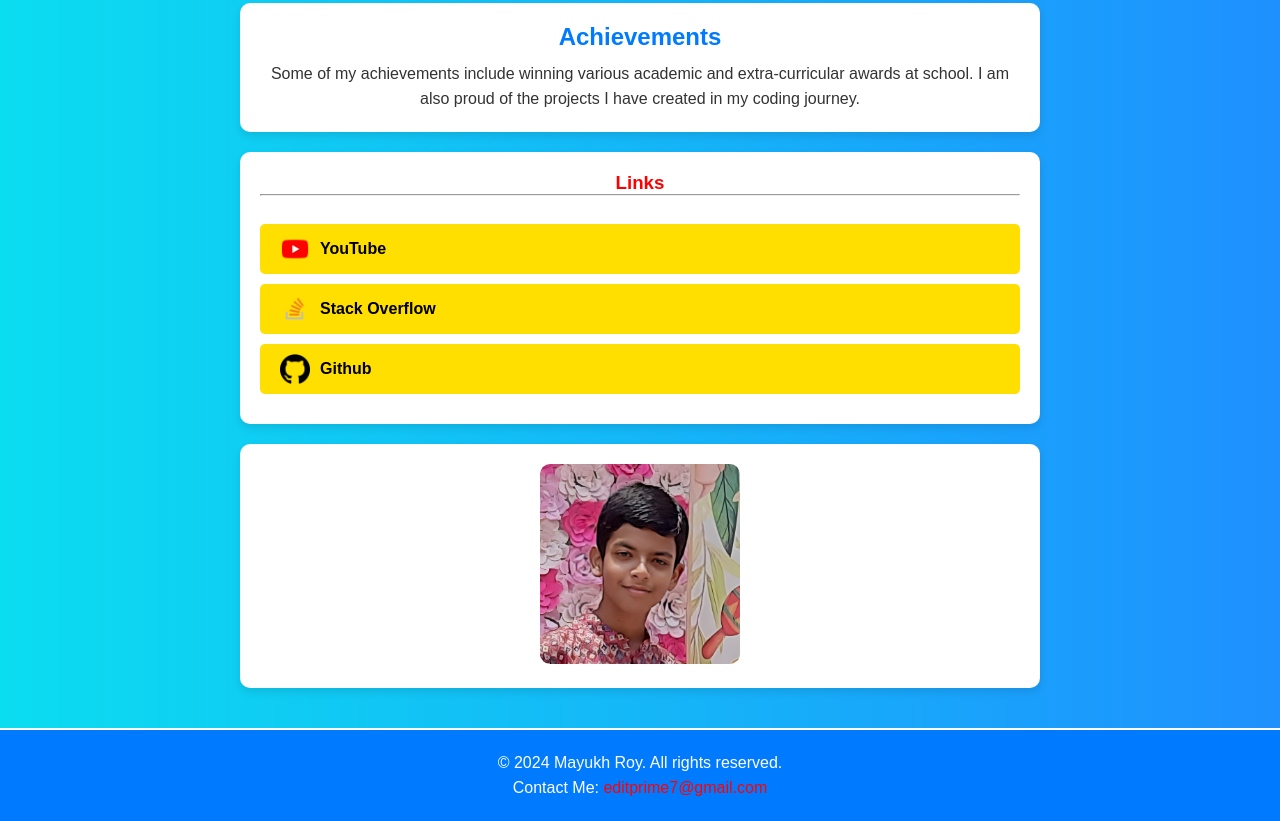
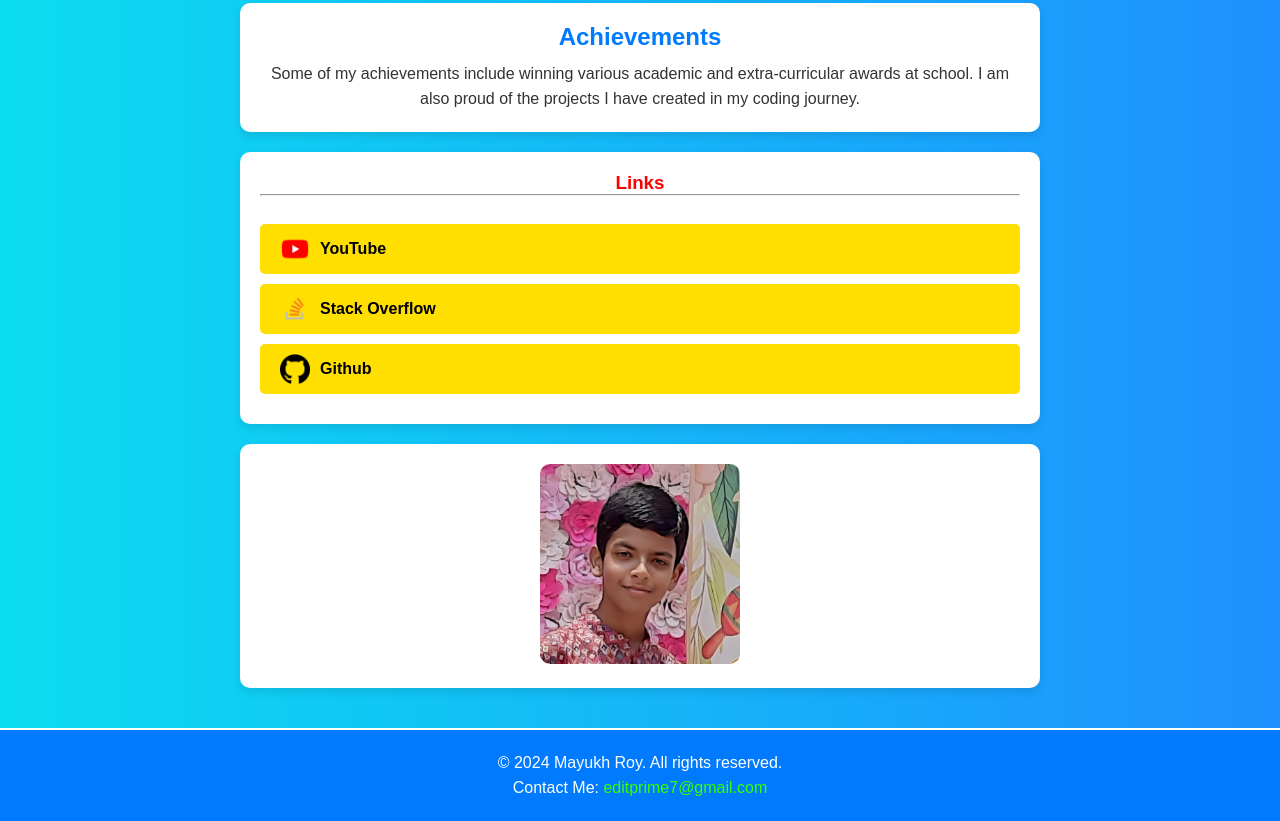
Before and after one commit to edit-bossz/My-First-Website, a plain HTML site: page index.html in a window 1280 px wide. Shown: the part 614-1435 px from the top of the page. Drawn offline with Linux system fonts and the light colour scheme.

Commit message:
Auto commit

```diff
--- a/style.css
+++ b/style.css
@@ -169,7 +169,7 @@ p {
     border-top: 2px solid #fff;
 }
 .footer a {
-    color: rgb(255, 0, 0);  /* Makes the footer link white */
+    color: rgb(55, 255, 0);  /* Makes the footer link white */
     text-decoration: none;  /* Optional, removes underline */
 }
 
```
